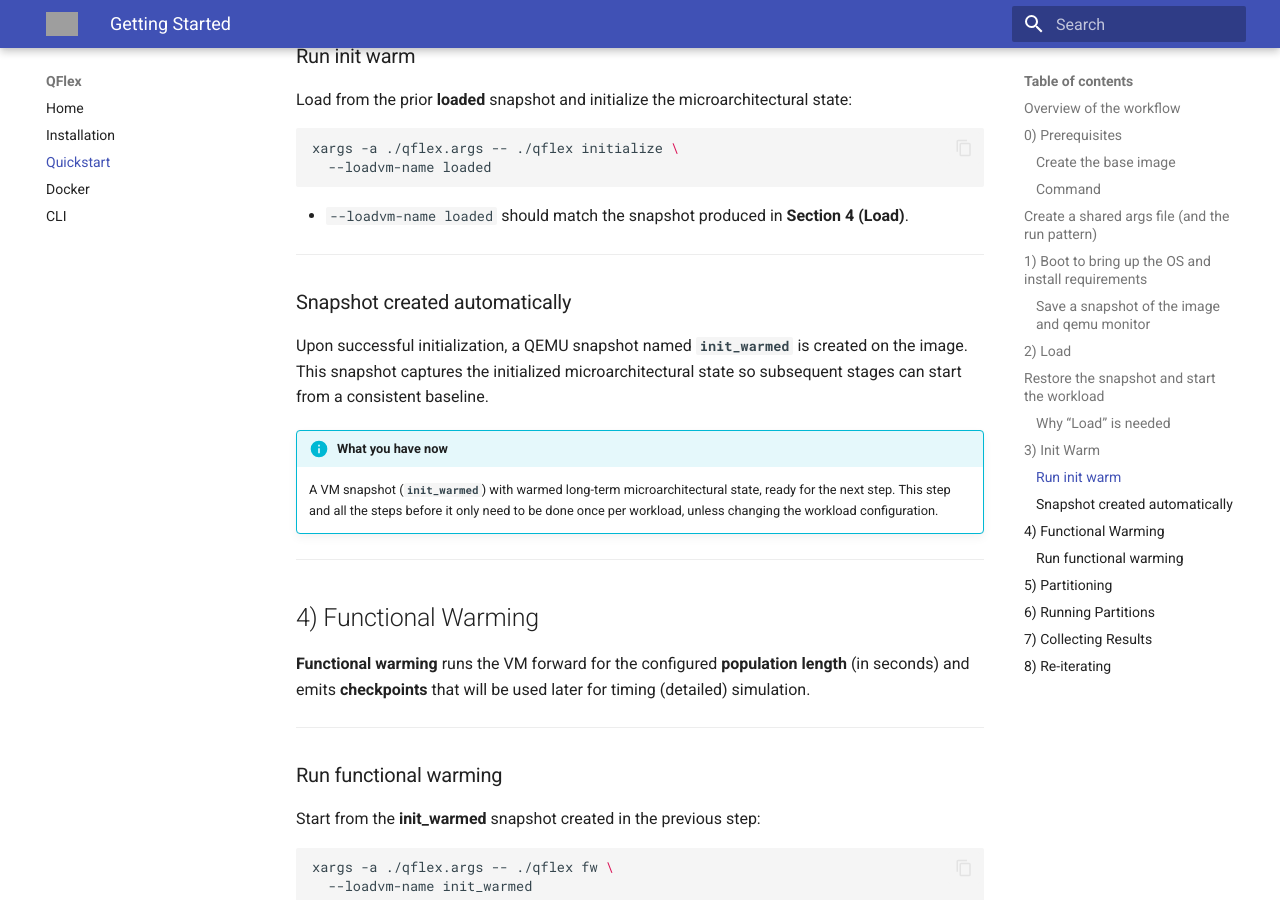
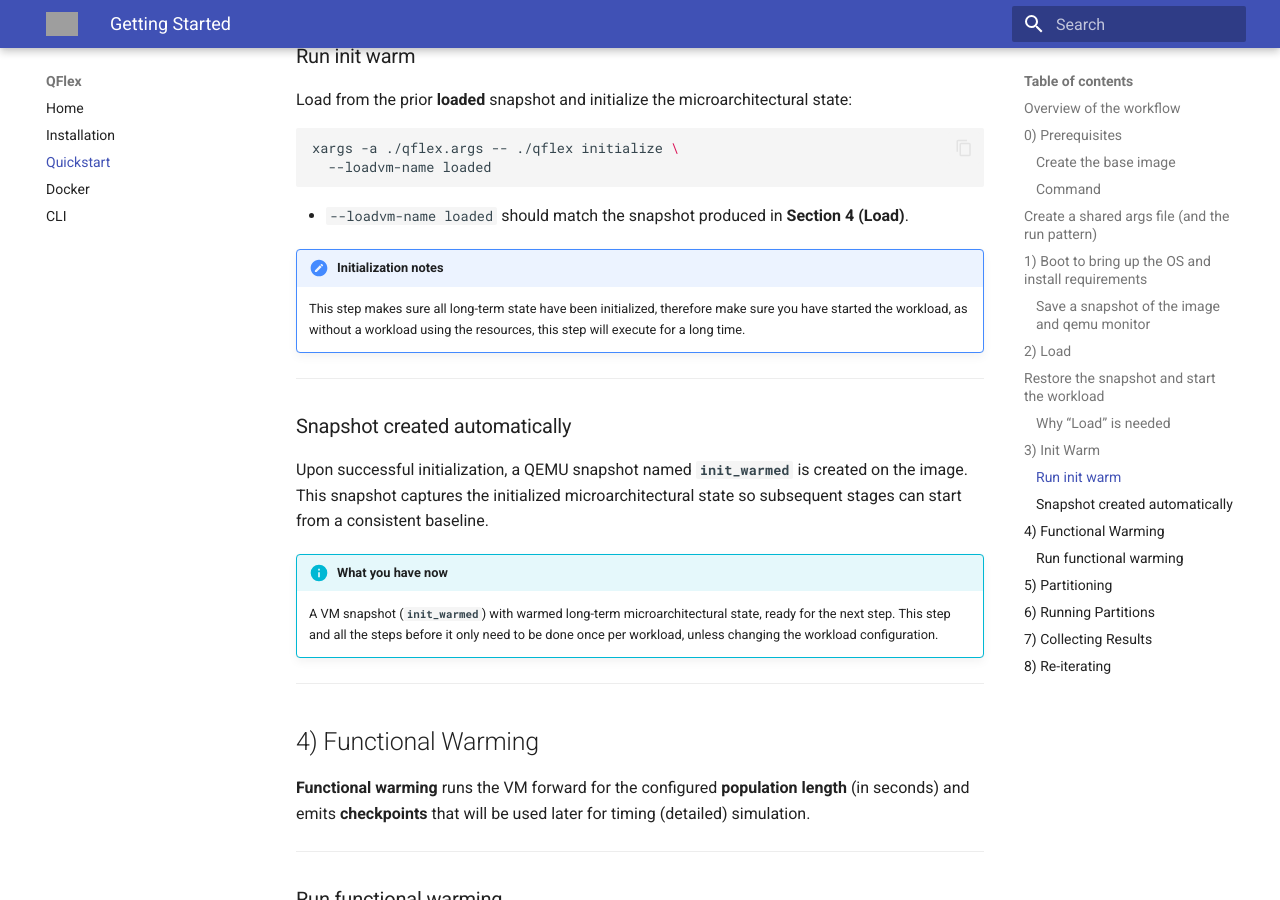
Before and after one commit to parsa-epfl/qflex, an MkDocs documentation site: the page built from mk_docs/quickstart.md, in a window 1280 px wide and 900 px high, scrolled down 5598 px. Built offline with MkDocs 1.6.1 and Material for MkDocs 9.7.7, drawn with Linux system fonts in a browser that asks for light colours; grey boxes are pictures that could not be loaded.

Commit message:
updated docs on init

```diff
--- a/mk_docs/quickstart.md
+++ b/mk_docs/quickstart.md
@@ -192,6 +192,9 @@ xargs -a ./qflex.args -- ./qflex initialize \
 
 - `--loadvm-name loaded` should match the snapshot produced in **Section 4 (Load)**.
 
+!!! note "Initialization notes"
+    This step makes sure all long-term state have been initialized, therefore make sure you have started the workload, as without a workload using the resources, this step will execute for a long time.
+
 ---
 
 ### Snapshot created automatically
```
